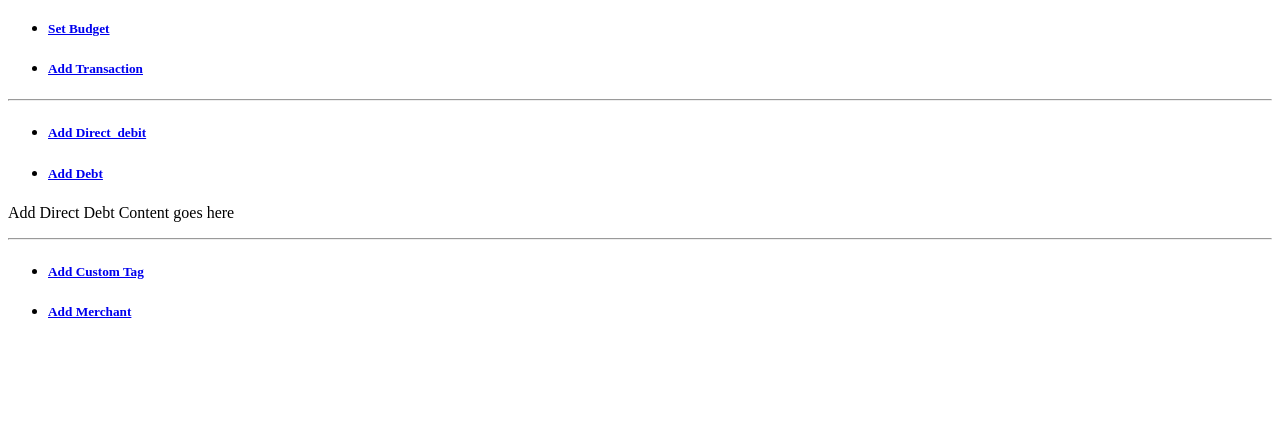
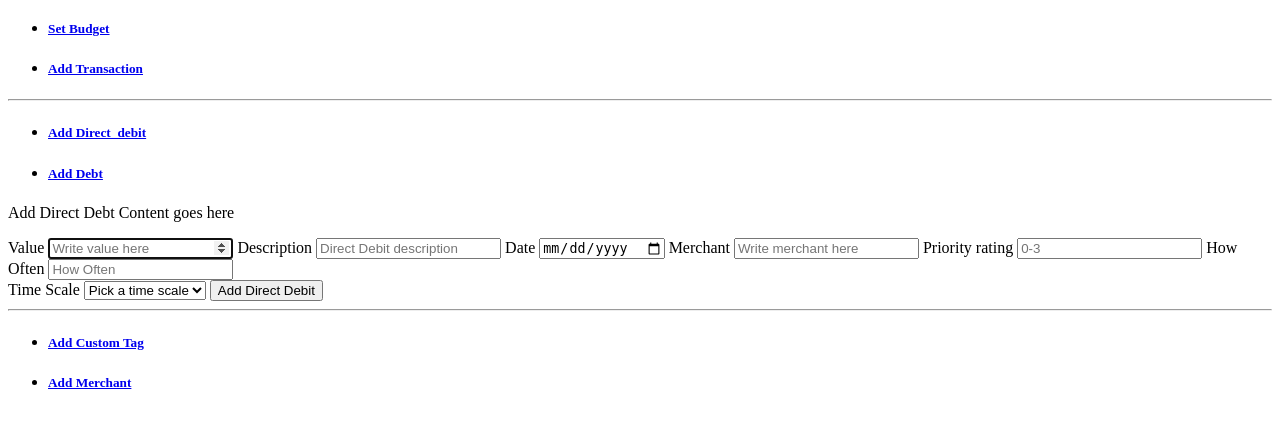
Before and after one commit to stmccoy/spending_app_full_stack_flask_project-, a Flask app: page /add_direct_debit in a window 1280 px wide. Shown: the part 327-755 px from the top of the page. Run offline with Flask 2, Linux system fonts and the light colour scheme.

Commit message:
added direct debit save method to controller

```diff
--- a/controllers/transactions_controller.py
+++ b/controllers/transactions_controller.py
@@ -6,6 +6,7 @@
 import repositories.user_repository as user_repository
 import repositories.transaction_repository as transaction_repository
 import repositories.merchant_repository as merchant_repository
+import repositories.direct_debit_repository as direct_debit_repository
 
 
 
@@ -41,11 +42,26 @@
         return redirect(url_for('transactions.transactions'))
     return render_template('transactions/add_transaction.html')
 
-@transactions_blueprint.route('/add_direct_debit')
+@transactions_blueprint.route('/add_direct_debit', methods=['GET', 'POST'])
 def add_direct_debit():
+    if request.method == "POST":
+        user = user_repository.select(session)
+        value = request.form['value']
+        description = request.form['description']
+        direct_debit = DirectDebit(user, value, description)
+        direct_debit.date = request.form['date']
+        direct_debit.priority_rating = request.form['priority_rating']
+        merchant_name = request.form['merchant']
+        #if statement for if merchant = [] do add merchant method else do below
+        merchant = merchant_repository.select_by_name(merchant_name)[0]
+        direct_debit.merchant = merchant
+        direct_debit.reoccurence_frequency_amount = request.form['reoccurence_frequency_amount']
+        direct_debit_repository.save(direct_debit)
+        #need to fix table to allow for string and add freq amount type
+        return redirect(url_for('transactions.transactions'))
     return render_template('transactions/add_direct_debit.html')
 
-@transactions_blueprint.route('/add_debt')
+@transactions_blueprint.route('/add_debt', methods=['GET', 'POST'])
 def add_debt():
     return render_template('transactions/add_debt.html')
 
--- a/templates/transactions/add_direct_debit.html
+++ b/templates/transactions/add_direct_debit.html
@@ -4,5 +4,32 @@
     {% include 'transactions/transactions_nav.html' %}
     {% include 'transactions/add_transaction_nav.html' %}
     <p>Add Direct Debt Content goes here</p>
+    <form action="/add_direct_debit" method="post">
+        <div>
+            <label for="value">Value</label>
+            <input type="number" name="value" id="value" placeholder="Write value here" required autofocus>
+            <label for="description">Description</label>
+            <input type="text" name="description" id="direct_debit_description" placeholder="Direct Debit description">
+            <label for="date">Date</label>
+            <input type="date" name="date" id="direct_debit_date">
+            <label for="merchant">Merchant</label>
+            <input type="text" name="merchant" id="direct_debit_merchant" placeholder="Write merchant here">
+            <label for="priority-rating">Priority rating</label>
+            <input type="number" name="priority_rating" id="direct_debit_priority_rating" placeholder="0-3">
+            <label for="reoccurence-frequency-amount">How Often</label>
+            <input type="number" name="reoccurence_frequency_amount" id="direct_debit_reoccurence_frequency_amount" placeholder="How Often">
+            <br>
+            <label for="reoccurence-frequency-type">Time Scale</label>
+            <select name="reoccurence_frequency_type" id="reoccurence_frequency_type">
+                <option value="default" selected="selected" disabled>Pick a time scale</option>
+                <option value="day">Day</option>
+                <option value="week">Week</option>
+                <option value="fortnight">Fortnight</option>
+                <option value="month">Month</option>
+                <option value="year">Year</option>
+            </select>
+            <button class="button" type="submit">Add Direct Debit</button>
+        </div>
+    </form>
     {% include 'transactions/add_transaction_footer.html' %}
 {% endblock %}
```
